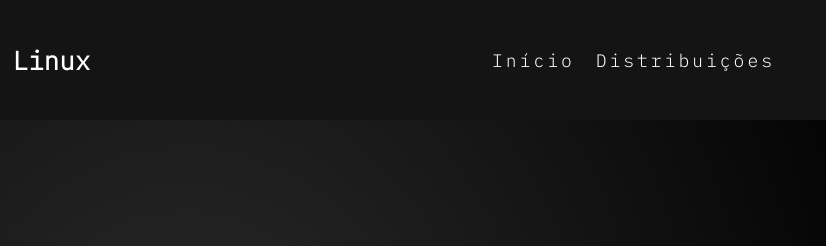
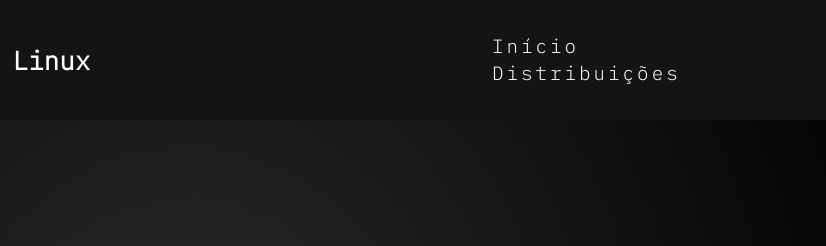
Before and after one commit to mfelipegs/site-distros-linux, a plain HTML site: page index.html in a window 1280 px wide. Shown: the top 246 px of the page, 454-1280 px from the left. Drawn offline with Linux system fonts and the light colour scheme.

Commit message:
Atualizado o footer

```diff
--- a/css/style.css
+++ b/css/style.css
@@ -86,11 +86,13 @@
 
 .nav-list {
     font-family: 'IBM Plex Mono', Inconsolata, monospace;
-    font-size: 18px;
+    font-size: 1.2em;
 }
 
 .nav-list li {
 	display: inline;
+    list-style: none;
+    display: flex;
 	letter-spacing: 3px;
 	margin-left: 10px;
 }
@@ -206,8 +208,9 @@ footer {
 	width: 100%;
     height: 15%;
     background-color: rgba(0, 0, 0, 0.922);
-    position: absolute;
-    top: 495%;
+    position: relative;
+    bottom: 0;
+    z-index: 999;
     display: flex;
 	flex-direction: column;
 }
@@ -234,3 +237,30 @@ footer {
 	display: block;
 }
  */
+
+ .link {
+    text-decoration: none;
+    color: #fff;
+    transition: all 0.2s ease-in-out;
+  }
+
+  .link:hover {
+    cursor: pointer;
+  }
+
+  .link:after {
+    display: flex;
+    content: "";
+    flex-direction: column;
+    border-bottom: solid 2px #fff;
+    transform: scaleX(0);
+    transition: transform 200ms ease-in-out;
+  }
+
+  .link:hover:after {
+    transform: scaleX(1);
+  }
+
+  .link:after {
+    transform-origin: 0% 50%;
+  }
--- a/index.html
+++ b/index.html
@@ -31,8 +31,8 @@
 			<div class="nav">
 				<div class="nav-list">
 					<ul>
-						<li><a href="index.html" id="link-inicio">Início</a></li>
-						<li><a href="index.html#distros" id="link-distros">Distribuições</a></li>
+						<li><a href="index.html" id="link-inicio" class="link">Início</a></li>
+						<li><a href="index.html#distros" id="link-distros" class="link">Distribuições</a></li>
 					</ul>
 				</div>
 			</div>
@@ -136,9 +136,6 @@
 
 			</section>
 
-
-		</div>
-
 			<footer>
 				<div class="content_footer">
 					<p>Desenvolvido por: <a href="https://github.com/mfelipegs/" target="_blank" rel="noopener noreferrer">Matheus Felipe Gomes <i class="fa fa-github"></i></a></p>
@@ -151,5 +148,9 @@
 
 		</div>
 
+
+
+    </div>
+
 </body>
 </html>
```
Lines whose indentation alone changed are shown as unchanged.
